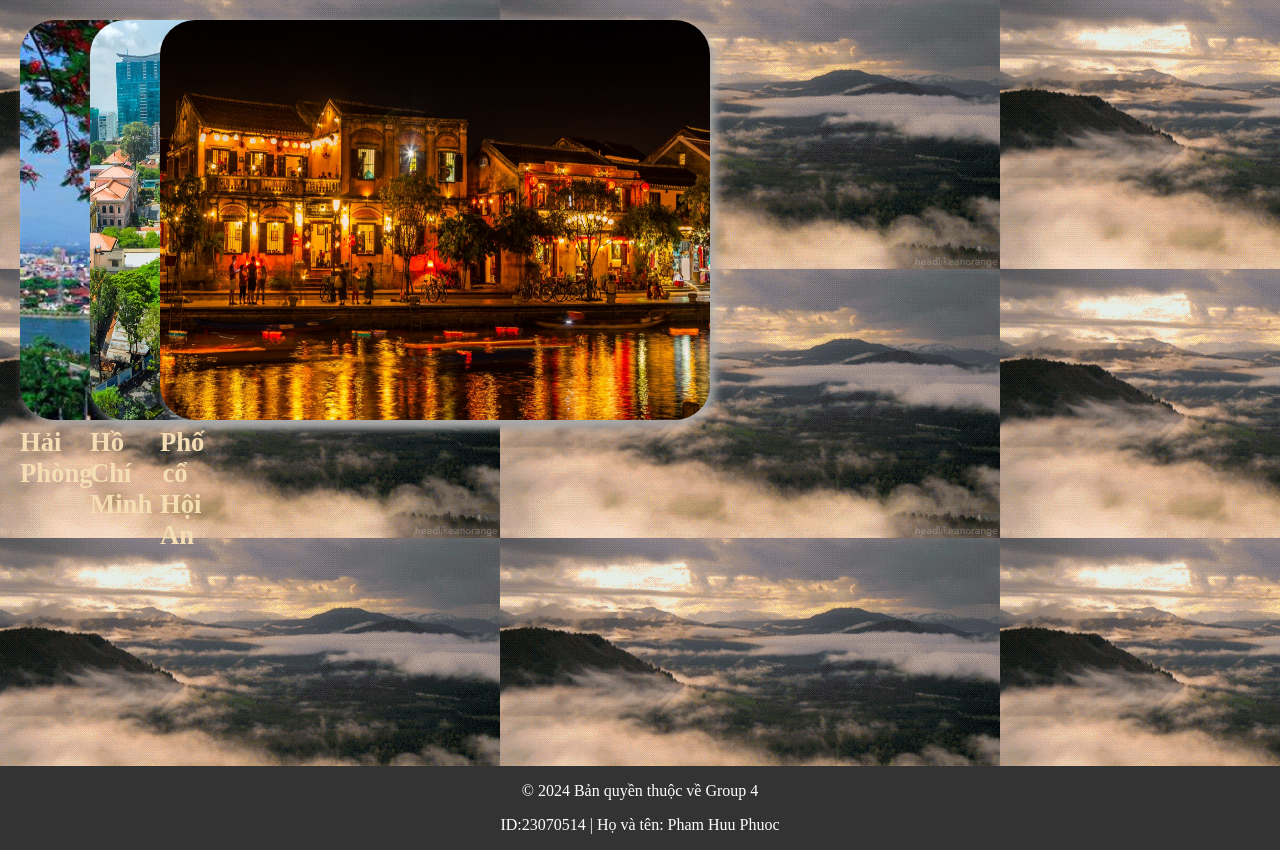
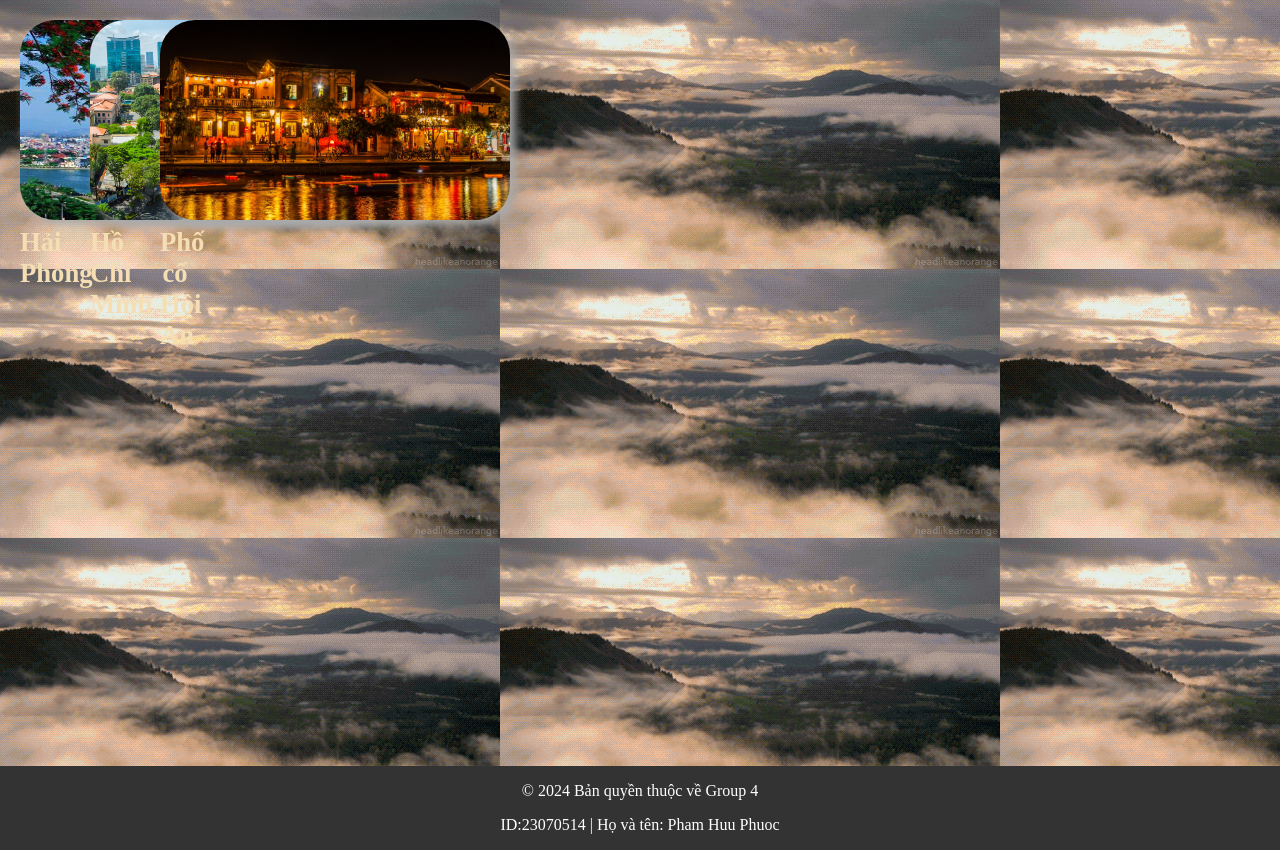
Before and after one commit to quang1245/ISV201701, a plain HTML site: page Hot&Ressua.html in a window 1280 px wide. Drawn offline with Linux system fonts and the light colour scheme.

Commit message:
Update Hot&Ressua.html

```diff
--- a/Hot&Ressua.html
+++ b/Hot&Ressua.html
@@ -30,8 +30,8 @@
       }
 
       .Product img {
-        width: 550px;
-        height: 400px;
+        width: 350px;
+        height: 200px;
         border-radius: 35px;
         box-shadow: 5px 5px 10px #aaa;
       }
```
